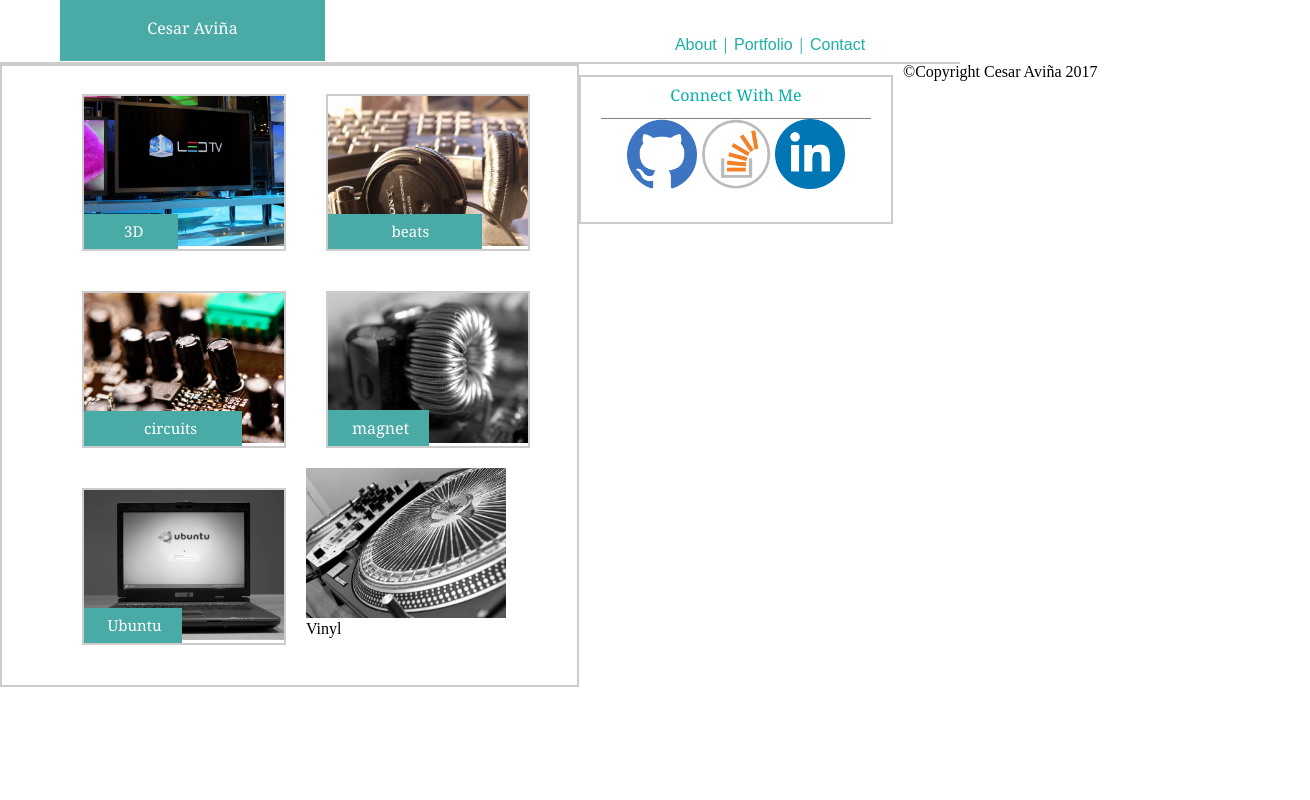
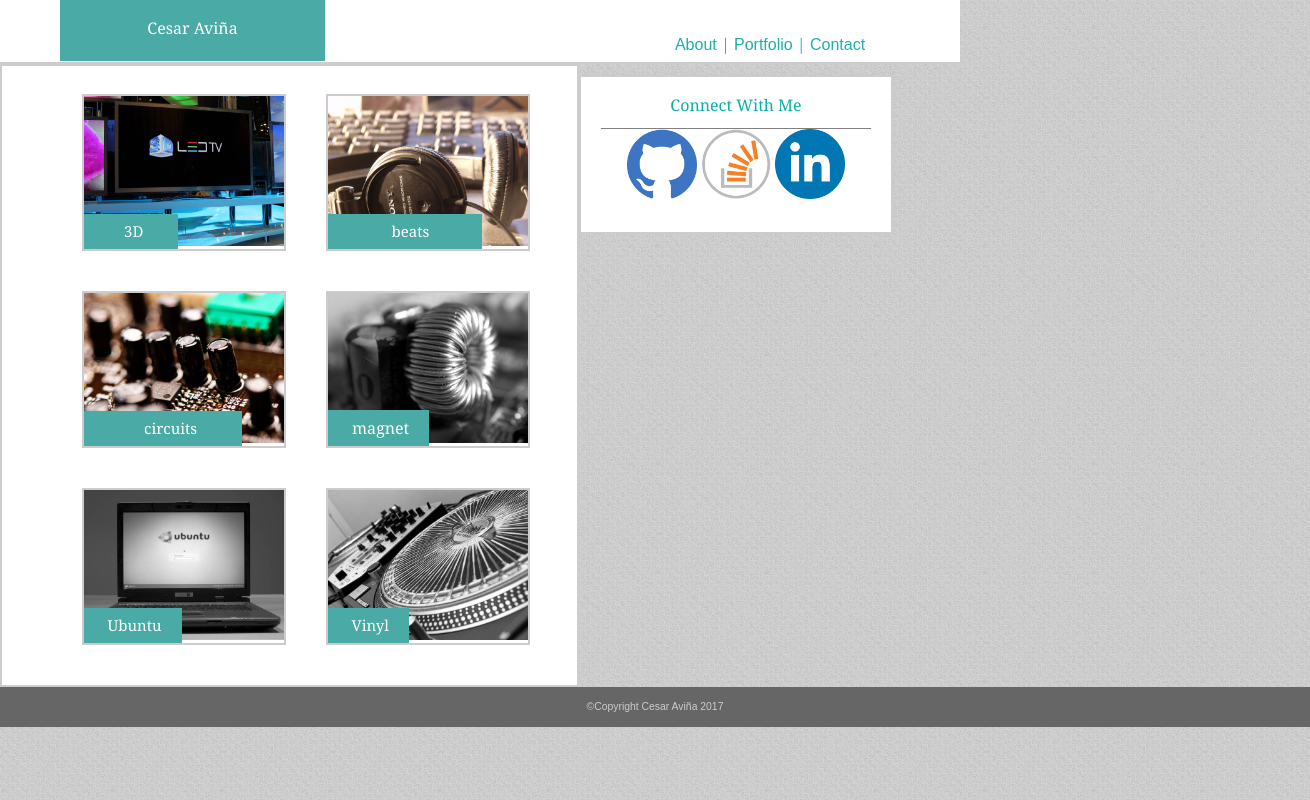
Before and after one commit to cesaravina/Basic-Portfolio, a plain HTML site: page portfolio.html in a window 1280 px wide. Shown: the whole page, 1310 px wide, since content can reach past the window. Drawn offline with Linux system fonts and the light colour scheme.

Commit message:
Need to fix Connect box in Contact

```diff
--- a/assets/css/style.css
+++ b/assets/css/style.css
@@ -81,7 +81,7 @@
 
 #profilePic {
 	height: 200px;
-	width: 200px
+	width: 200px;
 	float: left;
 	margin: 10px;
 }
@@ -106,7 +106,7 @@
 #connect {
 	float: left;
 	width: 270px;
-	padding: 10px 20px 30px 20px;
+	padding: 20px 20px 30px 20px;
 	margin-right: 10px;
 	margin-top: 11px;
 	background-color: #ffffff;
@@ -234,6 +234,29 @@
 #div5pic {
 	display: block;
 }
+
+#div6 {
+	position: relative;
+	float: left;
+	border-style: solid;
+	border-width: 2px;
+	border-color: #cccccc;
+	margin: 20px 20px 20px 20px;
+}
+#div6 h3 {
+	position: absolute;
+	bottom: 0px;
+	text-align: center;
+	color: #ffffff;
+	background-color: #4aaaa5;
+	padding: 10px 20.5px 10px 23.5px;
+	font-family: 'Georgia', Times, Times New Roman, serif;
+	font-size: 15px;
+}
+
+#div6pic {
+	display: block;
+}
 .mainDiv {
 	float: left;
 	clear: both;
@@ -319,7 +342,7 @@ h2 {
 	position: relative;
 	clear: both;
 	bottom: 0px;
-	width: 960px;
+	width: 100%;
 	text-align: center;
 	border-top: transparent;
 	border-top-width: 5px;
@@ -335,7 +358,7 @@ h2 {
 	position: relative;
 	clear: both;
 	bottom: 0px;
-	width: 960px;
+	width: 100%;
 	text-align: center;
 	border-top: transparent;
 	border-top-width: 5px;
@@ -344,14 +367,14 @@ h2 {
 	background-color: #666666;
 	padding: 15px;
 	color: #cccccc;
-	font-size: 65%
+	font-size: 65%;
 }
 
 #contactFooter{
 	position: relative;
 	clear: both;
 	bottom: 0px;
-	width: 960px;
+	width: 100%;
 	text-align: center;
 	border-top: solid;
 	border-top-width: 5px;
--- a/portfolio.html
+++ b/portfolio.html
@@ -7,7 +7,7 @@
 	<title>Portfolio</title>
 </head>
 
-<body id="bodybackround">
+<body id="bodybackground">
 	<header id="header1">
 
 		<h1>Cesar Aviña</h1>
@@ -52,6 +52,6 @@
 			<a href="https://www.linkedin.com/in/cesar-avina-7a8904101/"><img src="./assets/images/linkedin.png" height="70" width="70"></a>
 		</div>
 		</div>
-<footer>©Copyright Cesar Aviña 2017</footer>
+<footer id="indexFooter">©Copyright Cesar Aviña 2017</footer>
 </body>
 </html>
```
Also changed, not shown: contact.html (+2 -4 lines).
